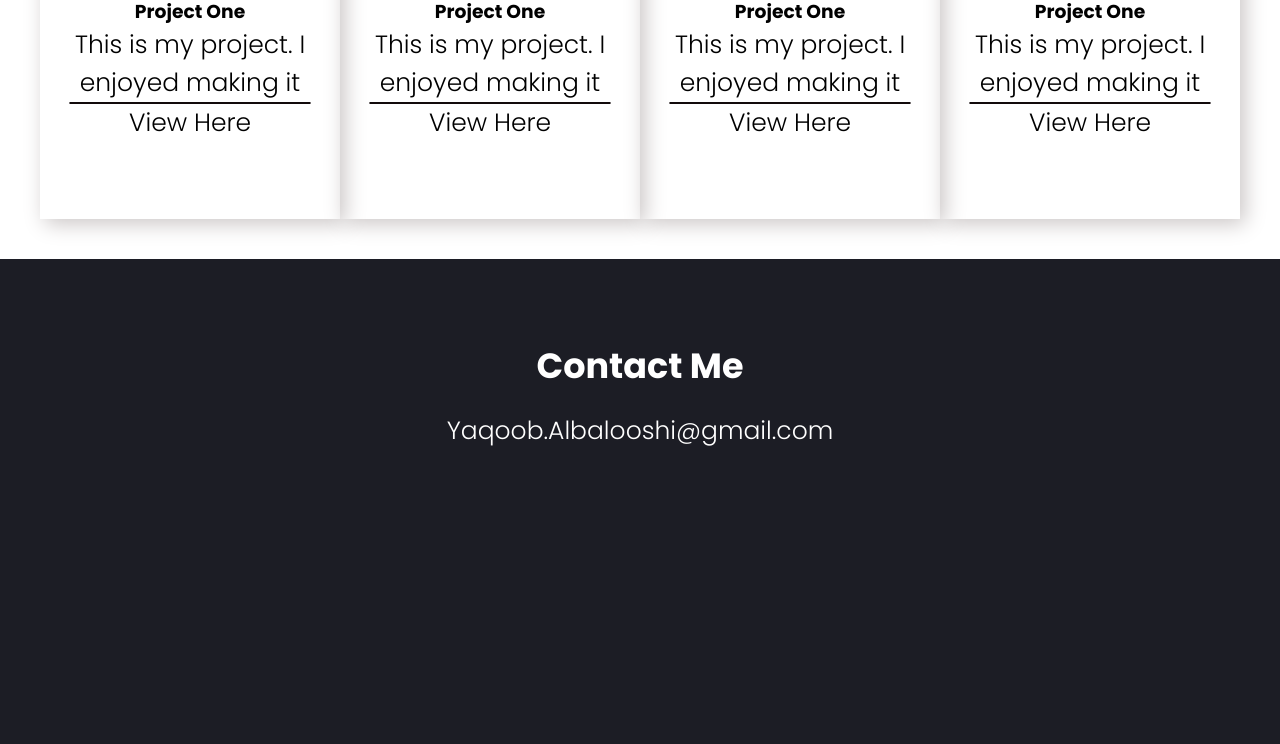
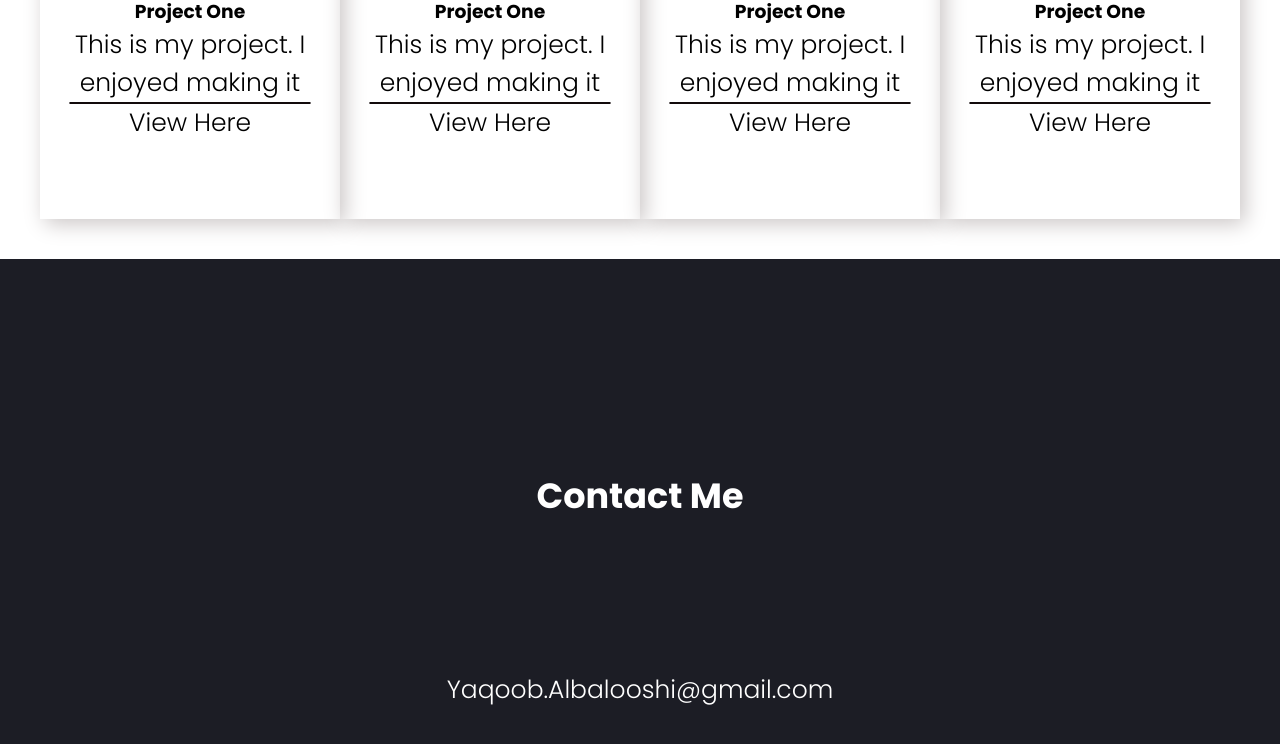
Before and after one commit to YZAHMED/Portofolio, a plain HTML site: page index.html in a window 1280 px wide. Shown: the part 1854-2598 px from the top of the page. Drawn offline with Linux system fonts and the light colour scheme.

Commit message:
Some flexiblity added to nav and footer

```diff
--- a/src/style.css
+++ b/src/style.css
@@ -29,6 +29,7 @@ footer {
 nav {
     display: flex;
     justify-content: space-between;
+    flex-wrap: wrap;
 }
 
 ul {
@@ -177,8 +178,13 @@ a p {
 }
 
 footer{
-    text-align: center;
     background-color: #1c1d25;
     color: white;
     padding: 80px;
+    display: flex;
+    flex-wrap: wrap;
+    align-items: center;
+    justify-content: space-evenly;
+    flex-direction: column;
+
 }
```
Also changed, not shown: 1 other file.
